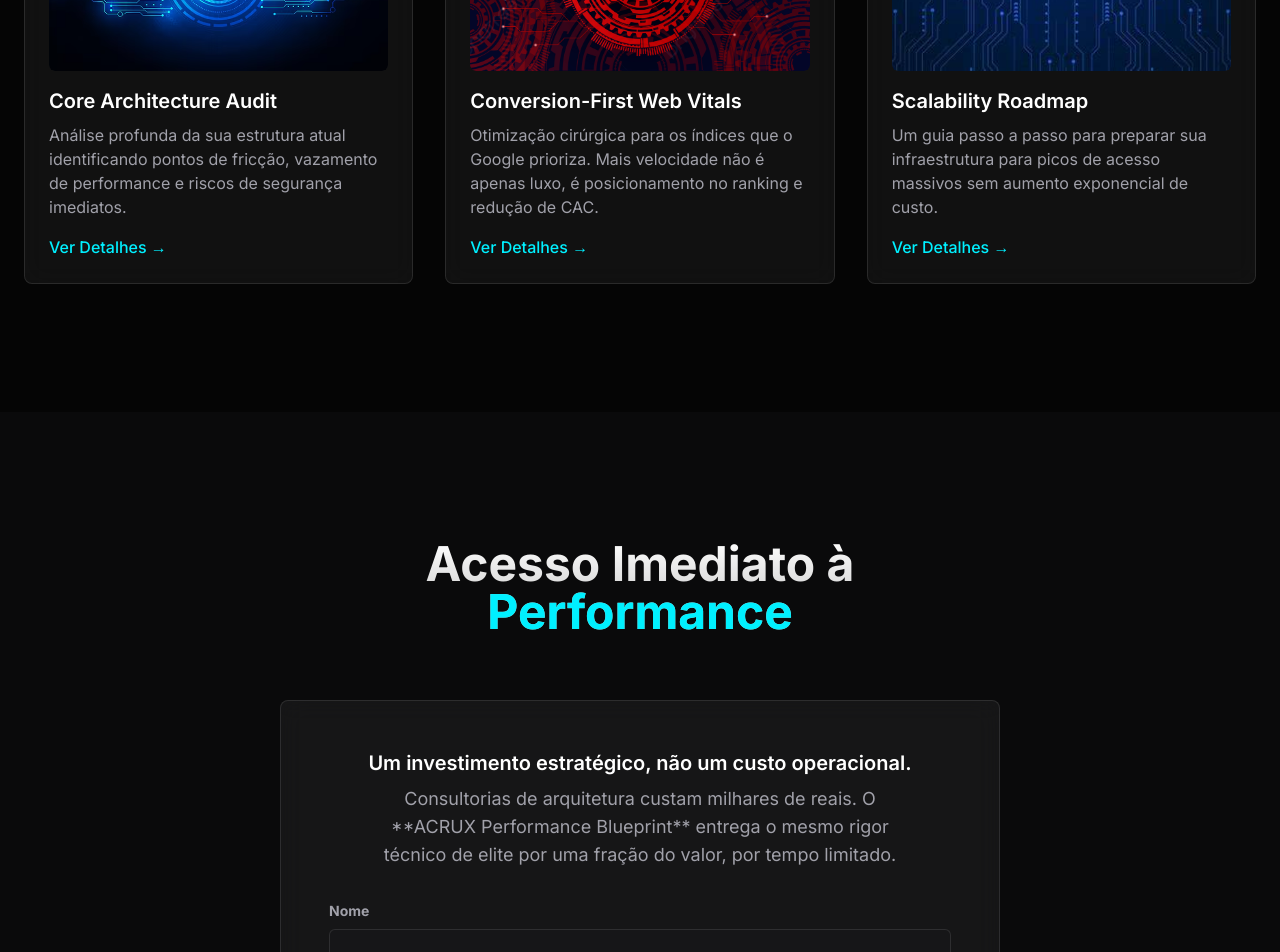
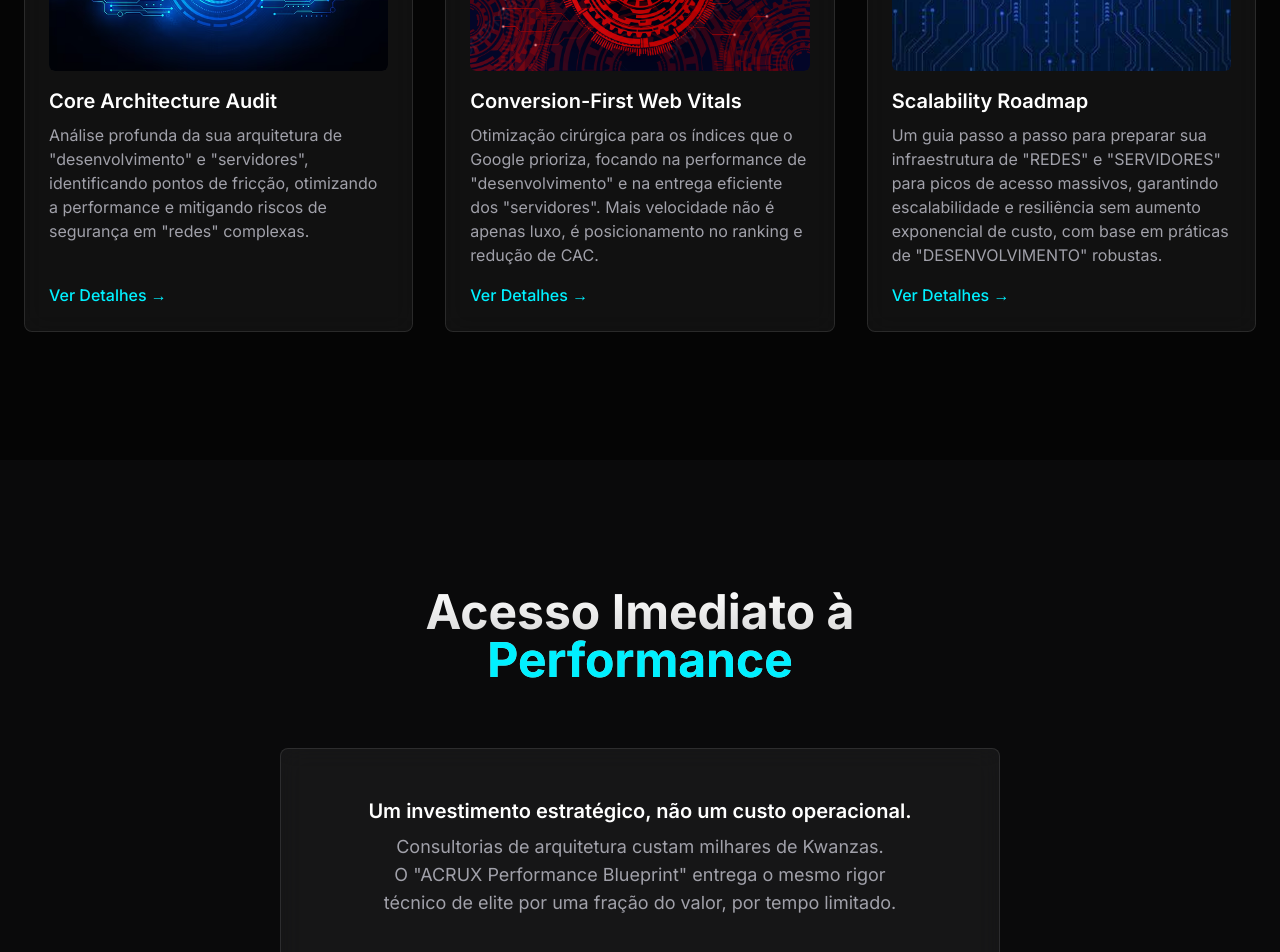
Before and after one commit to Collins-Hary/ACRUX_Portifolio, a Next.js app: page / in a window 1280 px wide. Shown: the part 1760-2712 px from the top of the page. Built offline with nearby package versions, Linux system fonts and the light colour scheme.

Commit message:
feature: polimentos

```diff
--- a/src/components/Contact.tsx
+++ b/src/components/Contact.tsx
@@ -27,7 +27,7 @@ export default function Contact() {
             Um investimento estratégico, não um custo operacional.
           </p>
           <p className="text-brand-muted text-lg mb-8 text-center text-balance">
-            Consultorias de arquitetura custam milhares de reais. O **ACRUX Performance Blueprint** entrega o mesmo rigor técnico de elite por uma fração do valor, por tempo limitado.
+            Consultorias de arquitetura custam milhares de Kwanzas. O "ACRUX Performance Blueprint" entrega o mesmo rigor técnico de elite por uma fração do valor, por tempo limitado.
           </p>
 
           {/* Formulário de Contato */}
--- a/src/components/Portfolio.tsx
+++ b/src/components/Portfolio.tsx
@@ -7,22 +7,22 @@ const projects = [
   {
     id: 1,
     title: 'Core Architecture Audit',
-    description: 'Análise profunda da sua estrutura atual identificando pontos de fricção, vazamento de performance e riscos de segurança imediatos.',
+    description: 'Análise profunda da sua arquitetura de "desenvolvimento" e "servidores", identificando pontos de fricção, otimizando a performance e mitigando riscos de segurança em "redes" complexas.',
     image: '/placeholder-project-1.AVIF', // Adicione imagens reais na pasta public
     link: '#',
   },
   {
     id: 2,
     title: 'Conversion-First Web Vitals',
-    description: 'Otimização cirúrgica para os índices que o Google prioriza. Mais velocidade não é apenas luxo, é posicionamento no ranking e redução de CAC.',
-    image: '/placeholder-project-2.jpg', // Adicione imagens reais na pasta public
+    description: 'Otimização cirúrgica para os índices que o Google prioriza, focando na performance de "desenvolvimento" e na entrega eficiente dos "servidores". Mais velocidade não é apenas luxo, é posicionamento no ranking e redução de CAC.',
+    image: '/placeholder-project-2.jpg',
     link: '#',
   },
   {
     id: 3,
     title: 'Scalability Roadmap',
-    description: 'Um guia passo a passo para preparar sua infraestrutura para picos de acesso massivos sem aumento exponencial de custo.',
-    image: '/placeholder-project-3.JPEG', // Adicione imagens reais na pasta public
+    description: 'Um guia passo a passo para preparar sua infraestrutura de "REDES" e "SERVIDORES" para picos de acesso massivos, garantindo escalabilidade e resiliência sem aumento exponencial de custo, com base em práticas de "DESENVOLVIMENTO" robustas.',
+    image: '/placeholder-project-3.JPEG',
     link: '#',
   },
 ];
```
